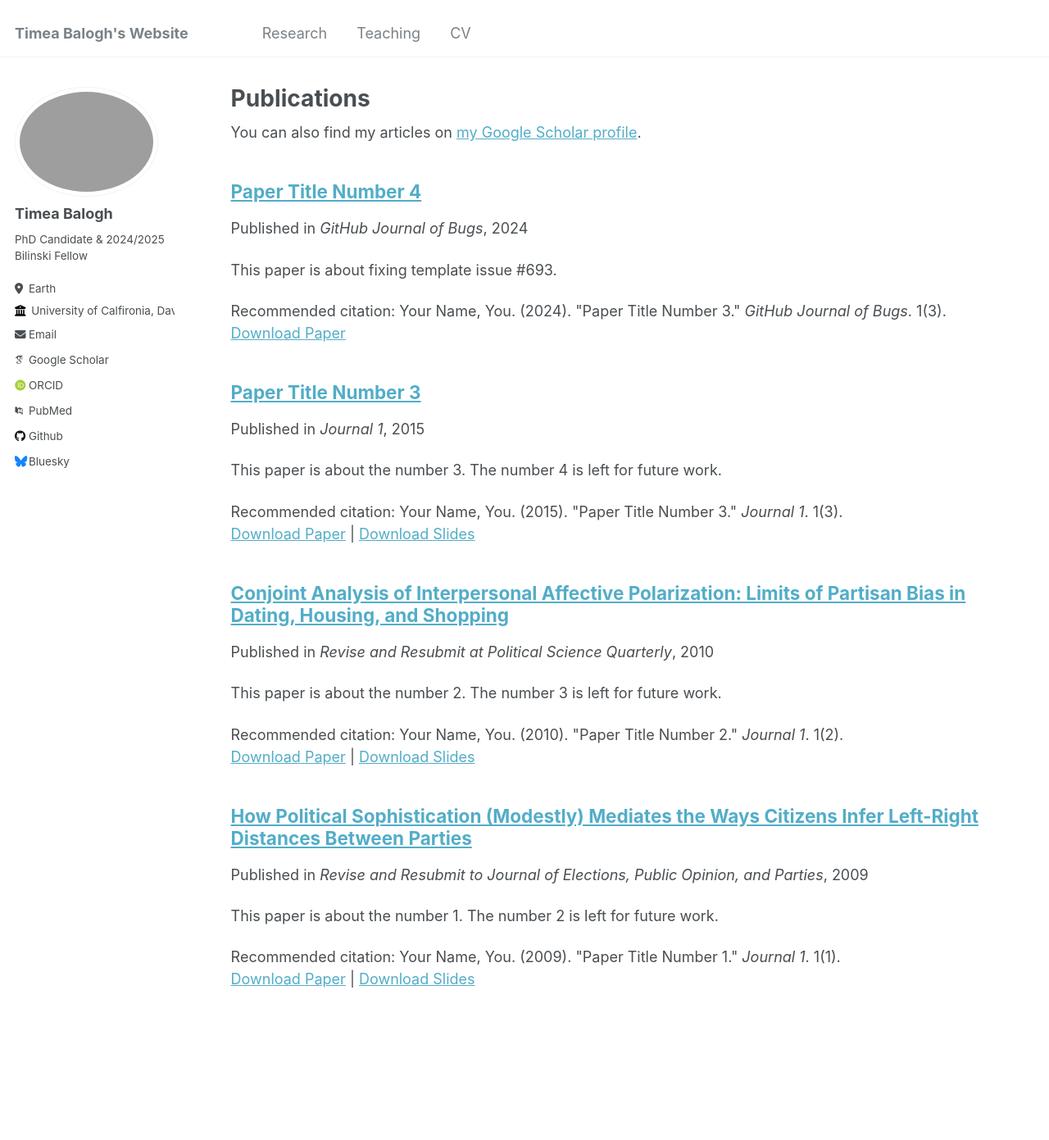
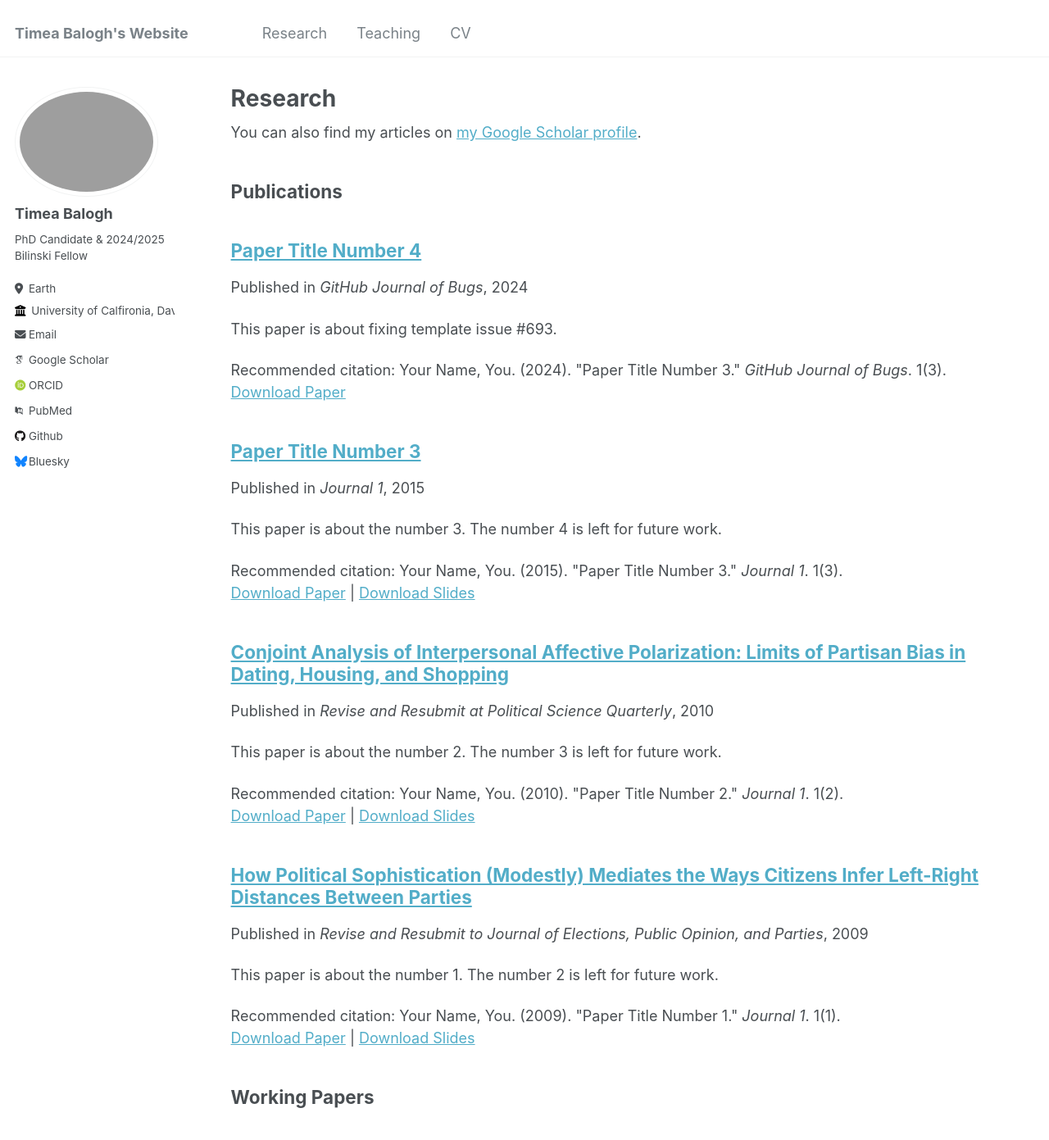
Before and after one commit to tbalogh007/tbalogh007.github.io, a Jekyll site: the page built from _pages/publications.md, in a window 1280 px wide and 1400 px high. Shown: the top 1391 px of the window at 82% size. Built offline with Jekyll 4.4.1, drawn with Linux system fonts in a browser that asks for light colours; some web fonts are replaced.

Commit message:
Update publications.md

```diff
--- a/_pages/publications.md
+++ b/_pages/publications.md
@@ -1,16 +1,26 @@
 ---
 layout: archive
-title: "Publications"
+title: "Research"
 permalink: /publications/
 author_profile: true
 ---
-
 {% if site.author.googlescholar %}
   <div class="wordwrap">You can also find my articles on <a href="{{site.author.googlescholar}}">my Google Scholar profile</a>.</div>
 {% endif %}
 
 {% include base_path %}
 
+<h2>Publications</h2>
 {% for post in site.publications reversed %}
   {% include archive-single.html %}
 {% endfor %}
+
+<h2>Working Papers</h2>
+{% for post in site.working_papers reversed %}
+  {% include archive-single.html %}
+{% endfor %}
+
+<h2>Revise and Resubmit</h2>
+{% for post in site.revise_resubmit reversed %}
+  {% include archive-single.html %}
+{% endfor %}
```
